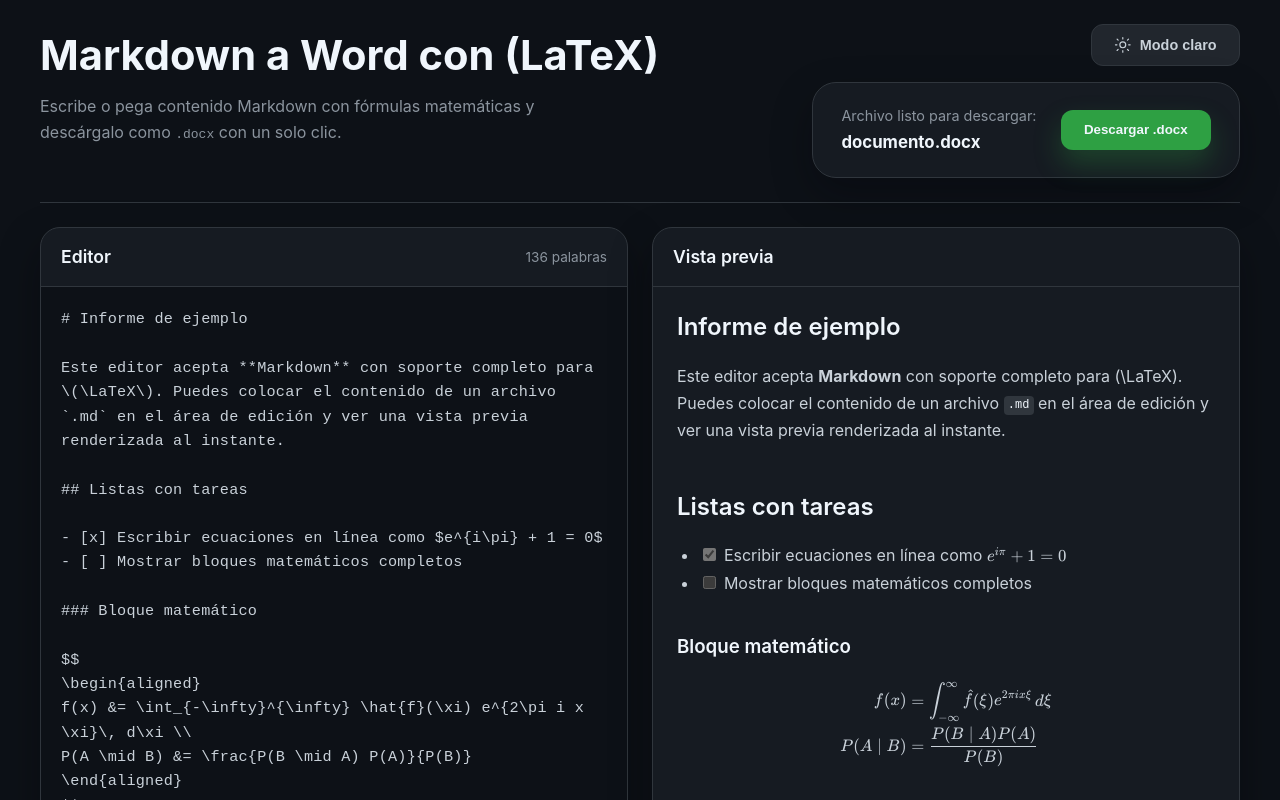
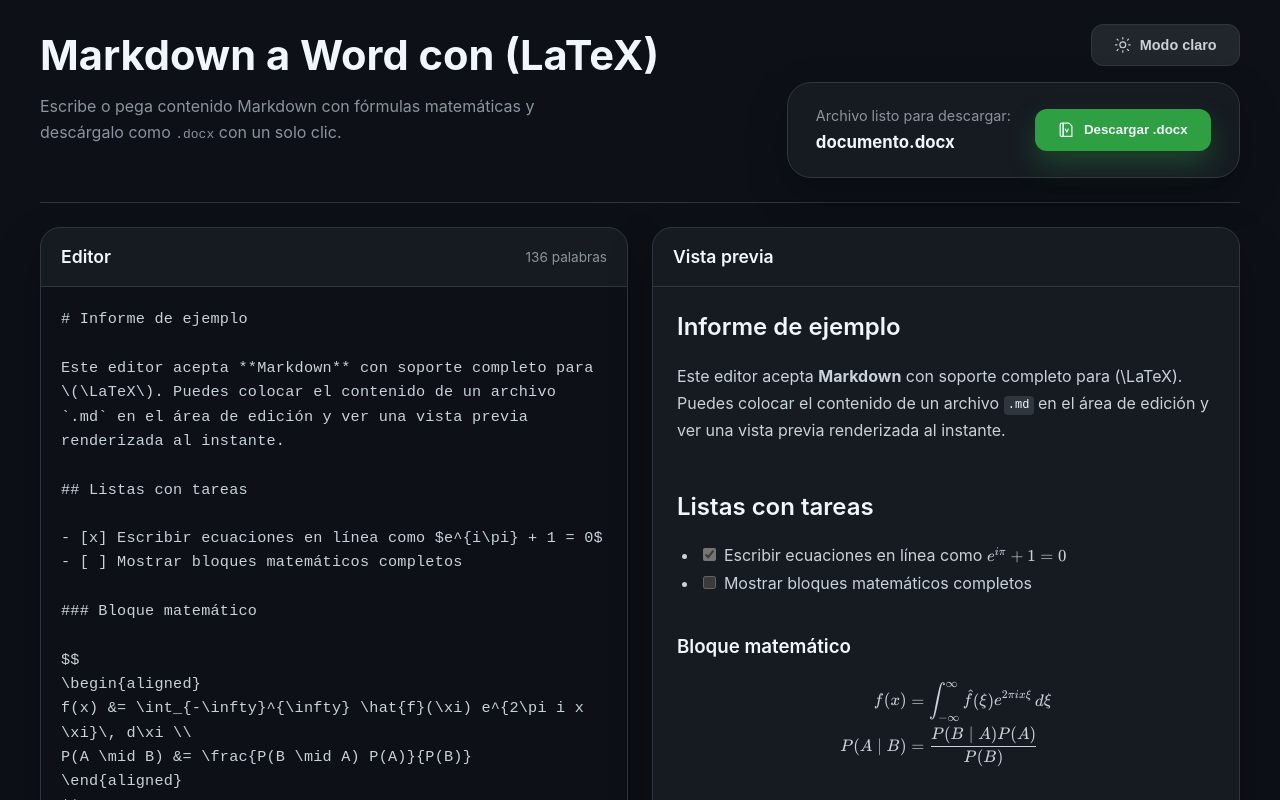
Before and after one commit to Daniel-Santiago-Acosta-1013/Lix, a React (Vite) app: page / in a window 1280 px wide. Shown: the top 800 px of the page. Built offline with nearby package versions, Linux system fonts and the light colour scheme.

Commit message:
feat: enhance export functionality with new button layout and icon, and update filename extension display

```diff
--- a/src/App.css
+++ b/src/App.css
@@ -45,6 +45,12 @@
   width: 1.1rem;
   height: 1.1rem;
   flex-shrink: 0;
+}
+
+.header-export-buttons {
+  display: flex;
+  gap: 0.75rem;
+  align-items: center;
 }
 
 .app__header-controls {
@@ -118,6 +124,24 @@
   background: var(--button-secondary-hover);
   box-shadow: none;
   transform: translateY(-1px);
+}
+
+.button--ghost {
+  background: var(--bg-surface-alt);
+  color: var(--text-primary);
+  border: 1px solid var(--border-subtle);
+  box-shadow: none;
+}
+
+.button--ghost:hover:not(:disabled) {
+  background: var(--bg-muted);
+  transform: translateY(-1px);
+}
+
+.button__icon {
+  width: 1.1rem;
+  height: 1.1rem;
+  flex-shrink: 0;
 }
 
 .app__body {
@@ -447,4 +471,13 @@
   .app__theme-toggle {
     align-self: stretch;
   }
+
+  .header-export-buttons {
+    flex-direction: column;
+    align-items: stretch;
+  }
+
+  .header-export-buttons .button {
+    width: 100%;
+  }
 }
--- a/src/App.tsx
+++ b/src/App.tsx
@@ -48,7 +48,6 @@ function suma(a: number, b: number) {
 `
 
 type Theme = 'light' | 'dark'
-
 const THEME_STORAGE_KEY = 'lix-theme'
 
 const getInitialTheme = (): Theme => {
--- a/src/components/FilenameModal.tsx
+++ b/src/components/FilenameModal.tsx
@@ -37,6 +37,8 @@ export function FilenameModal({
     }
   }
 
+  const extension = '.docx'
+
   return (
     <div
       className="modal modal--blur"
@@ -48,7 +50,7 @@ export function FilenameModal({
         <div>
           <h2>Guardar documento</h2>
           <p className="modal__description">
-            Escribe el nombre que tendrá el archivo <code>.docx</code>.
+            Escribe el nombre que tendrá el archivo <code>{extension}</code>.
           </p>
         </div>
 
--- a/src/components/Header.tsx
+++ b/src/components/Header.tsx
@@ -4,6 +4,34 @@ interface HeaderProps {
   isExporting: boolean
   theme: 'light' | 'dark'
   onToggleTheme: () => void
+}
+
+function DocxIcon() {
+  return (
+    <svg className="button__icon" viewBox="0 0 24 24" role="presentation" aria-hidden="true">
+      <path
+        d="M7 3h8l4 4v14H7z"
+        fill="none"
+        stroke="currentColor"
+        strokeWidth="1.6"
+        strokeLinejoin="round"
+      />
+      <path
+        d="M7 3v18H5a2 2 0 0 1-2-2V5a2 2 0 0 1 2-2h2z"
+        fill="none"
+        stroke="currentColor"
+        strokeWidth="1.6"
+        strokeLinejoin="round"
+      />
+      <path
+        d="M10 11 12 15l2-4"
+        fill="none"
+        stroke="currentColor"
+        strokeWidth="1.6"
+        strokeLinecap="round"
+      />
+    </svg>
+  )
 }
 
 function ThemeIcon({ theme }: { theme: 'light' | 'dark' }) {
@@ -60,8 +88,8 @@ export function Header({
       <div>
         <h1>Markdown a Word con (LaTeX)</h1>
         <p>
-          Escribe o pega contenido Markdown con fórmulas matemáticas y
-          descárgalo como <code>.docx</code> con un solo clic.
+          Escribe o pega contenido Markdown con fórmulas matemáticas y descárgalo como{' '}
+          <code>.docx</code> con un solo clic.
         </p>
       </div>
       <div className="app__header-actions">
@@ -79,14 +107,12 @@ export function Header({
             <span>Archivo listo para descargar:</span>
             <strong>{filename || 'documento'}.docx</strong>
           </div>
-          <button
-            type="button"
-            className="button"
-            onClick={onExportRequest}
-            disabled={isExporting}
-          >
-            {isExporting ? 'Generando...' : 'Descargar .docx'}
-          </button>
+          <div className="header-export-buttons">
+            <button type="button" className="button" onClick={onExportRequest} disabled={isExporting}>
+              <DocxIcon />
+              {isExporting ? 'Generando...' : 'Descargar .docx'}
+            </button>
+          </div>
         </div>
       </div>
     </header>
--- a/src/utils/markdown/types.ts
+++ b/src/utils/markdown/types.ts
@@ -23,6 +23,7 @@ export interface InlineFormat {
   code?: boolean
   color?: string
   underline?: boolean
+  math?: boolean
 }
 
 export type ImageType = 'png' | 'jpg' | 'gif' | 'bmp'
```
